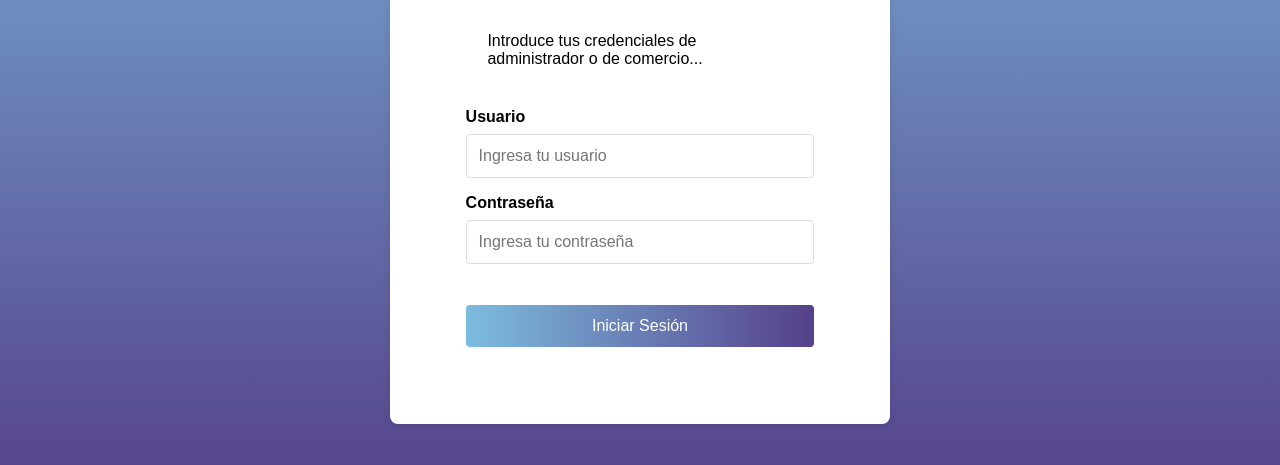
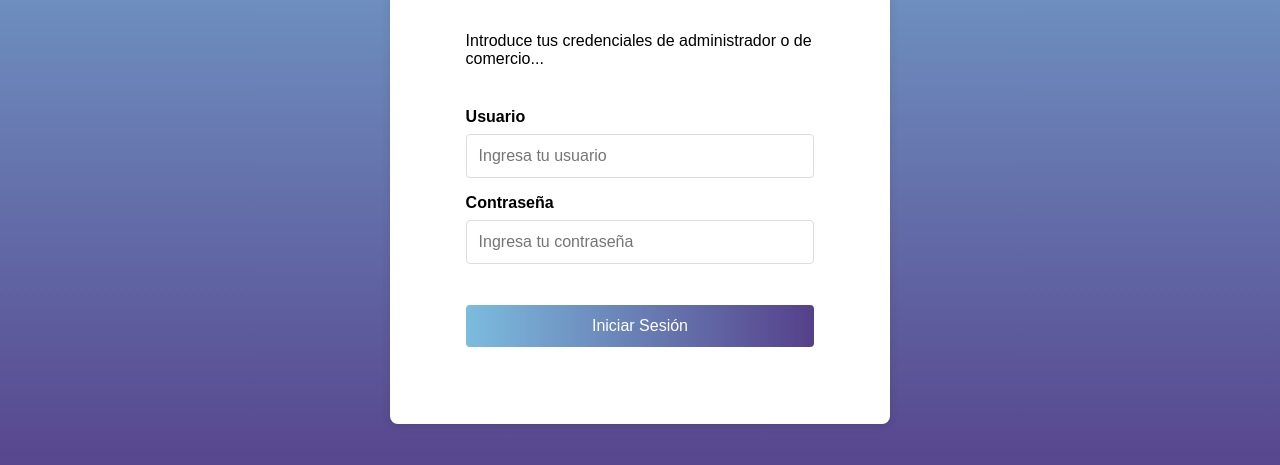
Before and after one commit to A01801461/beneficio_joven_paneles, a website: page public/index.html in a window 1280 px wide. Shown: the part 295-760 px from the top of the page. Drawn offline with Linux system fonts and the light colour scheme.

Commit message:
detalles index
detalles index

```diff
--- a/public/styles/index.css
+++ b/public/styles/index.css
@@ -119,5 +119,6 @@ h3 {
 
 .instrucciones{
     padding-bottom: 2.5rem;
-    width: 70%;
+    width: 80%;
+    margin-left: 0px;
 }
```
